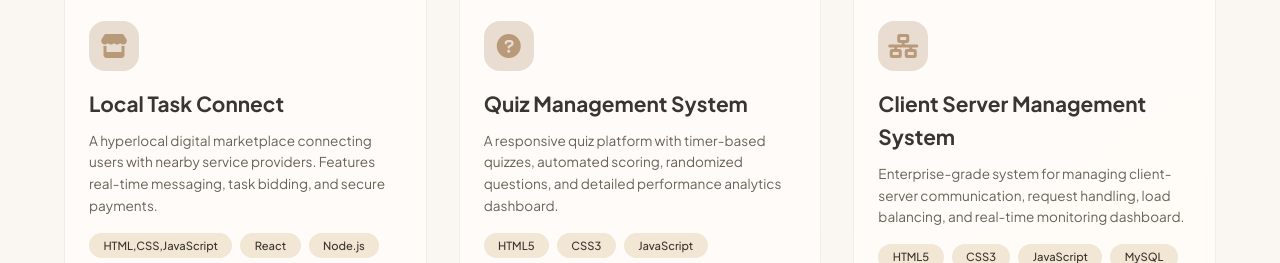
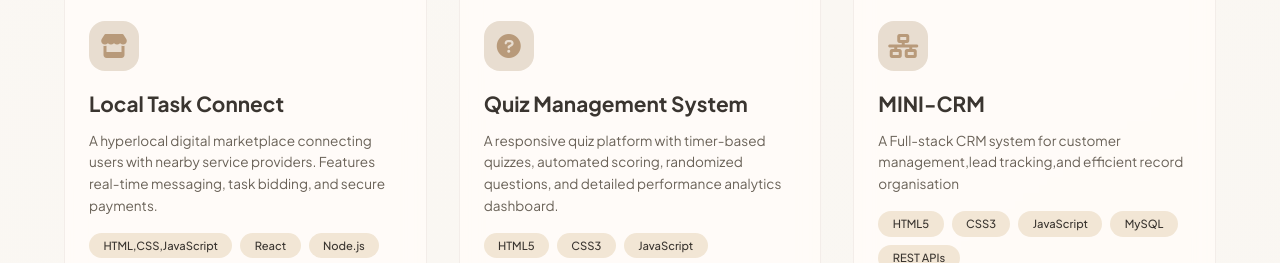
Before and after one commit to prahi-7/FUTURE_FS_O1, a plain HTML site: page frontend/index.html in a window 1280 px wide. Shown: the part 2909-3172 px from the top of the page. Drawn offline with Linux system fonts and the light colour scheme.

Commit message:
Changes made

```diff
--- a/frontend/index.html
+++ b/frontend/index.html
@@ -128,8 +128,8 @@
                     <div class="project-image"><img src="https://images.unsplash.com/photo-1558494949-ef010cbdcc31?w=600&h=400&fit=crop" alt="Client Server Management"></div>
                     <div class="project-content">
                         <div class="project-icon"><i class="fas fa-network-wired"></i></div>
-                        <h3>Client Server Management System</h3>
-                        <p>Enterprise-grade system for managing client-server communication, request handling, load balancing, and real-time monitoring dashboard.</p>
+                        <h3>MINI-CRM</h3>
+                        <p>A Full-stack CRM system for customer management,lead tracking,and efficient record organisation</p>
                         <div class="project-tech"><span>HTML5</span><span>CSS3</span><span>JavaScript</span><span>MySQL</span><span>REST APIs</span></div>
                         <div class="project-links"><a href="https://github.com/prahi-7/FUTURE_FS_O2.git" target="_blank"><i class="fab fa-github"></i> Code</a><a href="https://future-fs-o2-pink.vercel.app" target="_blank" class="fas fa-external-link-alt"></i> Demo</a></div>
                     </div>
```
